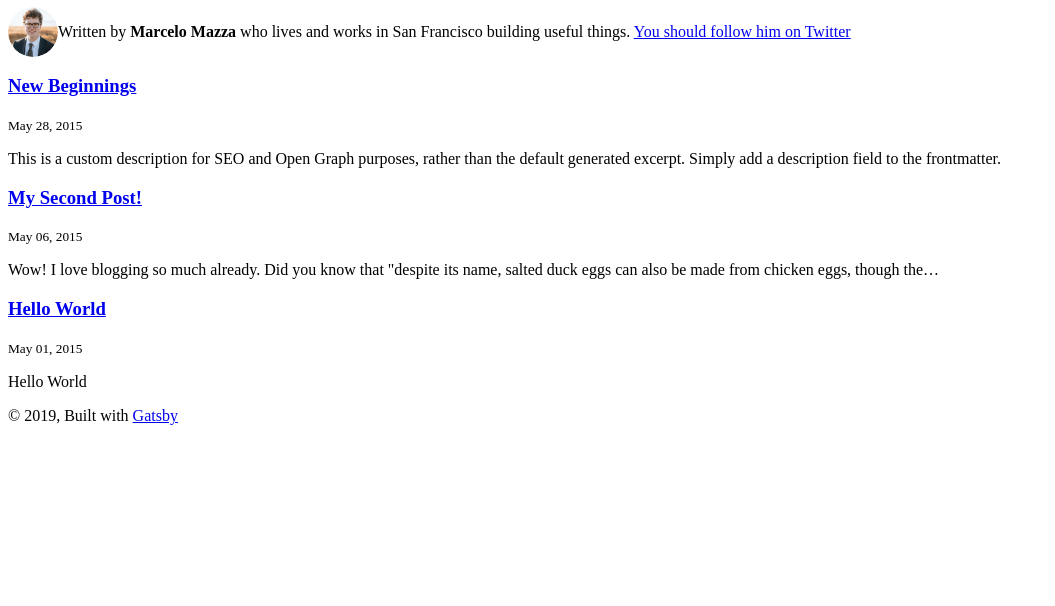
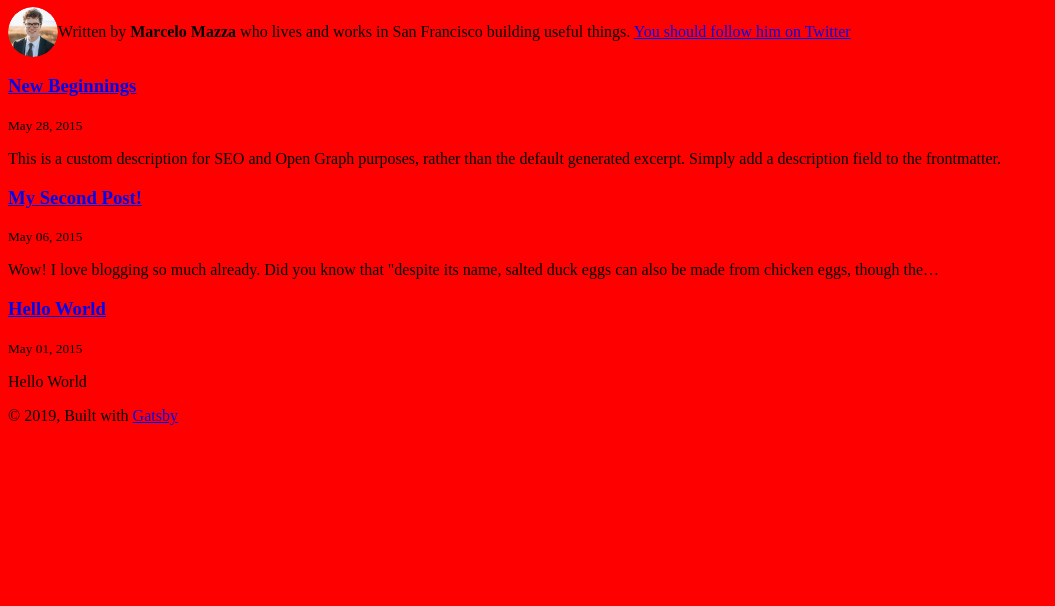
Before and after one commit to marcelomazza/marcelomazza.com.ar, a Gatsby site: page /blog in a window 1280 px wide. Shown: the part 194-800 px from the top of the page, without its empty margins (0-1055 px from the left). Built offline with nearby package versions, Linux system fonts and the light colour scheme; Gatsby itself is replaced by a stand-in of ours.

Commit message:
Initial commit for Sass

```diff
--- a/gatsby-config.js
+++ b/gatsby-config.js
@@ -86,5 +86,6 @@ module.exports = {
     },
     `gatsby-plugin-offline`,
     `gatsby-plugin-react-helmet`,
+    `gatsby-plugin-sass`,
   ],
 }
--- a/package.json
+++ b/package.json
@@ -15,6 +15,7 @@
     "gatsby-plugin-manifest": "^2.2.23",
     "gatsby-plugin-offline": "^3.0.16",
     "gatsby-plugin-react-helmet": "^3.1.13",
+    "gatsby-plugin-sass": "^2.1.20",
     "gatsby-plugin-sharp": "^2.2.31",
     "gatsby-remark-copy-linked-files": "^2.1.28",
     "gatsby-remark-images": "^3.1.28",
@@ -24,6 +25,7 @@
     "gatsby-source-filesystem": "^2.1.33",
     "gatsby-transformer-remark": "^2.6.30",
     "gatsby-transformer-sharp": "^2.2.23",
+    "node-sass": "^4.12.0",
     "prismjs": "^1.17.1",
     "react": "^16.10.2",
     "react-dom": "^16.10.2",
--- /dev/null
+++ b/src/assets/scss/style.scss
@@ -0,0 +1,3 @@
+body {
+  background: red;
+}
--- a/src/components/layout.js
+++ b/src/components/layout.js
@@ -1,5 +1,7 @@
 import React from "react"
 import { Link, useStaticQuery, graphql } from "gatsby"
+
+import '../assets/scss/style.scss'
 
 import PageTitle from "../components/page-title"
 
```
Also changed, not shown: 1 other file.
